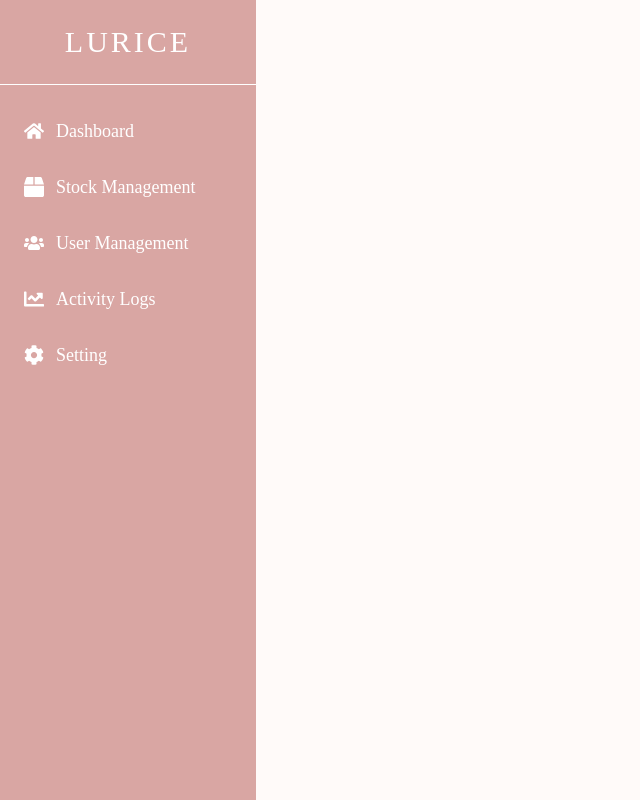
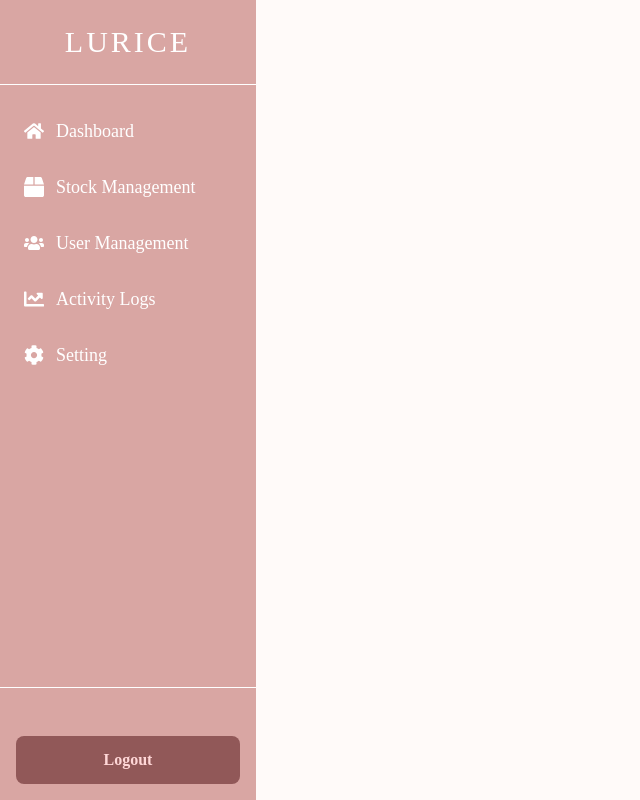
Before and after one commit to PW-R/Jewery, a React (Vite) app in the folder frontend/Jewery/: page /Jewery/admin in a window 1280 px wide. Shown: the whole page, without its empty margins (0-640 px from the left). Built offline with nearby package versions, Linux system fonts and the light colour scheme; sample sign-in values are in the browser's storage.

Commit message:
22.48(4/11)logout admin

```diff
--- a/frontend/Jewery/src/App.jsx
+++ b/frontend/Jewery/src/App.jsx
@@ -34,7 +34,7 @@ function App() {
           <Route path="/jewelry/necklaces" element={<Necklacespage />} />
 
           {/* ฝั่งแอดมิน */}
-          <Route path="/admin" element={<AdminLayout />}>
+          <Route path="/admin" element={<AdminLayout setIsLoggedIn={setIsLoggedIn} />}>
             <Route path="dashboard" element={<AdminDashboard />} />
             <Route path="stock" element={<AdminStock />} />
             <Route path="users" element={<AdminUsers />} />
--- a/frontend/Jewery/src/components/AdminLayout.jsx
+++ b/frontend/Jewery/src/components/AdminLayout.jsx
@@ -1,11 +1,11 @@
 import { Outlet } from "react-router-dom";
 import AdminNavbar from "./AdminNavbar";
 
-function AdminLayout() {
+function AdminLayout({setIsLoggedIn}) {
   return (
     <div className="flex min-h-screen bg-[#fffaf9]">
       {/* Sidebar ฝั่งแอดมิน */}
-      <AdminNavbar />
+      <AdminNavbar setIsLoggedIn={setIsLoggedIn} />
 
       {/* เนื้อหาที่เปลี่ยนตามหน้า */}
       <main className="flex-1 p-8 overflow-y-auto">
--- a/frontend/Jewery/src/components/AdminNavbar.jsx
+++ b/frontend/Jewery/src/components/AdminNavbar.jsx
@@ -1,9 +1,26 @@
 // src/components/AdminNavbar.jsx
-import { Link, useLocation } from "react-router-dom";
-import { FaHome, FaBox, FaUsers, FaChartLine, FaCog } from "react-icons/fa";
+import { useEffect } from "react";
+import { Link, useLocation,useNavigate } from "react-router-dom";
+import { FaHome, FaBox, FaUsers, FaChartLine, FaCog, } from "react-icons/fa";
 
-function AdminNavbar() {
+function AdminNavbar({ setIsLoggedIn }) {
   const location = useLocation();
+  const navigate = useNavigate();
+
+  useEffect(() => {
+    const token = localStorage.getItem("token");
+    if (!token) {
+      navigate("/"); // ไม่มี token → กลับหน้า Home
+    }
+  }, [navigate]);
+
+  const handleLogout = () => {
+    localStorage.removeItem("token");
+    localStorage.removeItem("userId");
+    setIsLoggedIn(false); // <-- อัปเดตสถานะหลักให้ Navbar รู้
+    navigate("/"); // กลับหน้า Home
+  };
+
 
   const menuItems = [
     { name: "Dashboard", path: "/admin/dashboard", icon: <FaHome /> },
@@ -35,8 +52,20 @@ function AdminNavbar() {
           </Link>
         ))}
       </nav>
+
+           <div className="p-4 border-t border-white">
+       <button
+        onClick={handleLogout}
+        className="w-full mt-8 bg-[#915858] text-[#FFD7D7] py-3 rounded-lg font-semibold hover:bg-[#7a4d4d] transition-all"
+      >
+        Logout
+      </button>
+      </div>
     </aside>
   );
-}
+
+};
+
+
 
 export default AdminNavbar;
--- a/frontend/Jewery/src/components/Navbar.jsx
+++ b/frontend/Jewery/src/components/Navbar.jsx
@@ -12,6 +12,11 @@ function Navbar({ isLoggedIn, setIsLoggedIn }) {
   const [activeTab, setActiveTab] = useState("login");
   //   ขอข้อมูลผู้ใช้ที่loginอยู่
   useEffect(() => {
+     if (!isLoggedIn) {
+    setUserInfo(null); // เคลียร์ข้อมูลถ้าไม่ได้ล็อกอิน
+    return;
+  }
+
     if (isLoggedIn) {
       const token = localStorage.getItem("token");
       const userId = localStorage.getItem("userId");
@@ -34,6 +39,7 @@ function Navbar({ isLoggedIn, setIsLoggedIn }) {
         .then((data) => setUserInfo(data))
         .catch((err) => console.log(err));
     }
+
   }, [isLoggedIn]);
 
   const menuItems = [
@@ -216,7 +222,7 @@ function LoginForm({ setIsLoggedIn, setIsUserPanelOpen }) {
       const data = await res.json();
       if (res.ok) {
         localStorage.setItem("token", data.token);
-        localStorage.setItem("userId", data.user.id);
+        localStorage.setItem("userId", data.user._id || data.user.id);
         setIsLoggedIn(true);
         setIsUserPanelOpen(false);
 
@@ -268,7 +274,6 @@ function LoginForm({ setIsLoggedIn, setIsUserPanelOpen }) {
           Our client advisors would be delighted to assist you
         </p>
         <div className="flex justify-center items-center gap-2 text-[#6B4A4A]">
-          <span>📧</span>
           <span className="underline cursor-pointer">Contact Us</span>
         </div>
       </div>
@@ -408,8 +413,6 @@ function RegisterForm({ setIsLoggedIn, setIsUserPanelOpen }) {
       >
         Create an Account
       </button>
-
-
     </div>
   );
 }
@@ -419,8 +422,10 @@ function UserInfo({ userInfo, setIsLoggedIn, setIsUserPanelOpen }) {
   const navigate = useNavigate();
 
   const handleLogout = () => {
+
     setIsLoggedIn(false);
     setIsUserPanelOpen(false);
+
     localStorage.removeItem("token"); // ลบ token ออกด้วย
     localStorage.removeItem("userId");
     navigate("/"); // ไปหน้า Home
@@ -440,12 +445,16 @@ function UserInfo({ userInfo, setIsLoggedIn, setIsUserPanelOpen }) {
         </div>
 
         <div>
-          <p className="text-sm text-[#8b6f6f] uppercase tracking-wide">Email</p>
+          <p className="text-sm text-[#8b6f6f] uppercase tracking-wide">
+            Email
+          </p>
           <p className="text-lg font-medium">{userInfo?.email}</p>
         </div>
 
         <div>
-          <p className="text-sm text-[#8b6f6f] uppercase tracking-wide">Phone</p>
+          <p className="text-sm text-[#8b6f6f] uppercase tracking-wide">
+            Phone
+          </p>
           <p className="text-lg font-medium">{userInfo?.phone}</p>
         </div>
 
```
Also changed, not shown: 1 other file (tests, documents, lock files or other folders).
